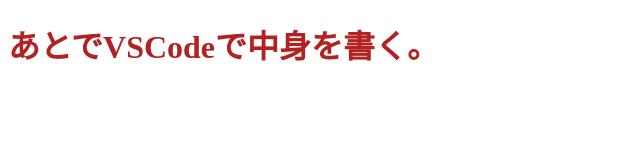
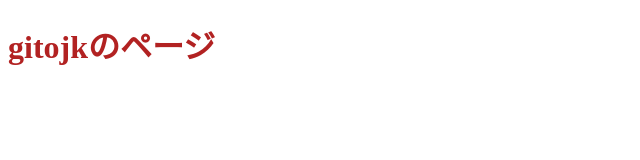
Before and after one commit to o513n/o513n.github.io, a plain HTML site: page index.html in a window 1280 px wide. Shown: the whole page, without its empty margins (0-640 px from the left). Drawn offline with Linux system fonts and the light colour scheme.

Commit message:
h1要素の中身を書き換えた

```diff
--- a/index.html
+++ b/index.html
@@ -3,5 +3,7 @@
   <head>
     <link href="style.css" rel="stylesheet" />
   </head>
-  <h1>あとでVSCodeで中身を書く。</h1>
+  <body>
+    <h1>gitojkのページ</h1>
+  </body>
 </html>
```
